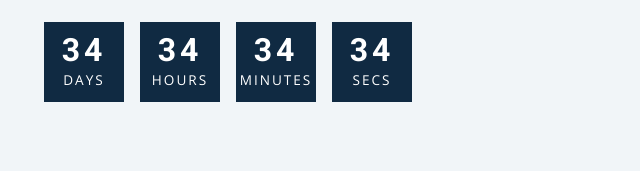
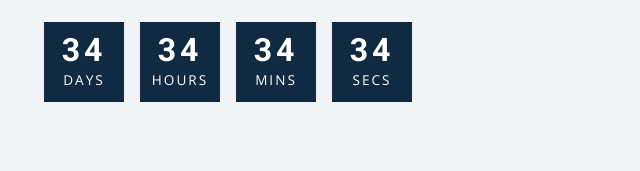
Before and after one commit to stormymayday/Countdown-Timer, a plain HTML site: page index.html in a window 1280 px wide. Shown: the part 303-474 px from the top of the page, 620-1260 px from the left. Drawn offline with nearby package versions, Linux system fonts and the light colour scheme.

Commit message:
Changed 'minutes' to 'mins'

```diff
--- a/index.html
+++ b/index.html
@@ -59,7 +59,7 @@
                 <div class="deadline-format">
                     <div>
                         <h4 class="mins">34</h4>
-                        <span>minutes</span>
+                        <span>mins</span>
                     </div>
                 </div>
                 <!-- minutes end -->
```
